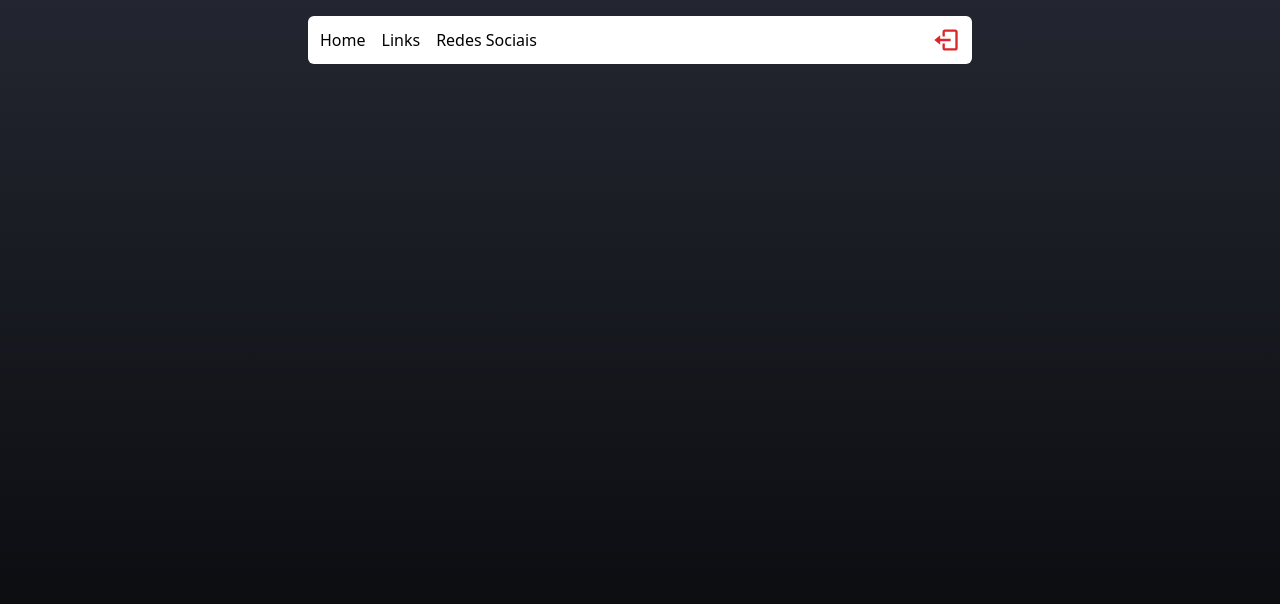
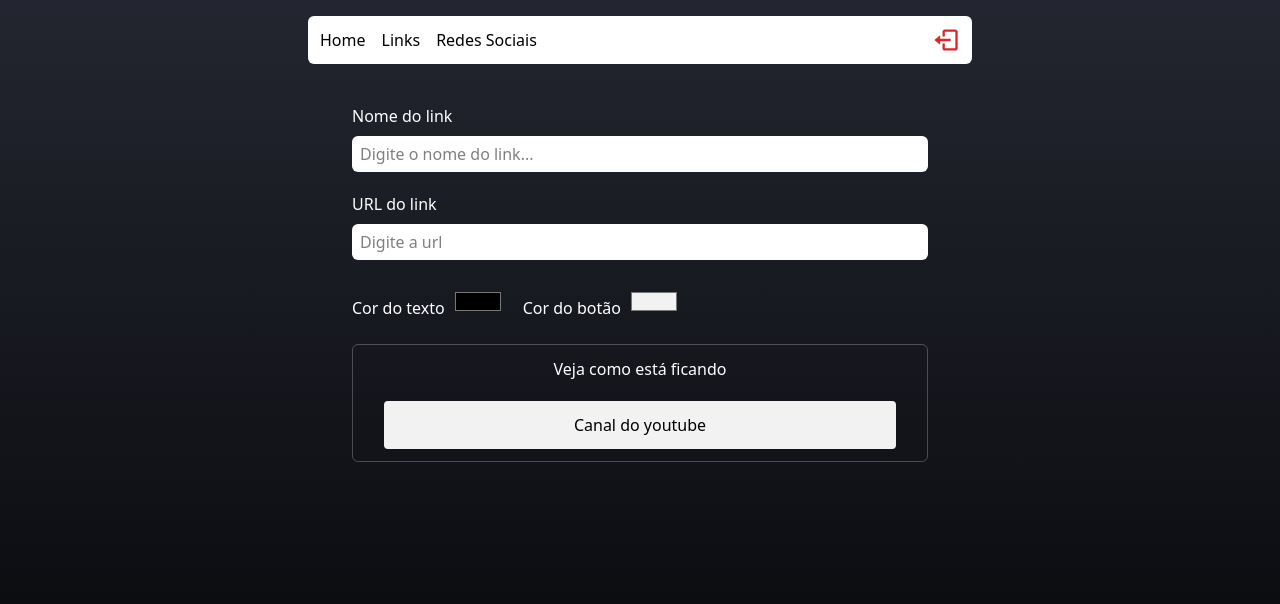
Before and after one commit to gDorigon/projeto-links, a React (Vite) app: page /admin in a window 1280 px wide. Shown: the top 604 px of the page. Built offline with nearby package versions, Linux system fonts and the light colour scheme; no server answers; sample sign-in values are in the browser's storage.

Commit message:
Adicionando preview do botão de link

```diff
--- a/src/pages/admin/index.tsx
+++ b/src/pages/admin/index.tsx
@@ -1,10 +1,71 @@
 import { Header } from "../../components/header";
+import { Input } from "../../components/Input";
+import { useState } from "react";
 
 
 export function Admin() {
+
+    const [nameInput, setNameInput] = useState("")
+    const [urlInput, setUrlInput] = useState("")
+    const [textColorInput, setTextColorInput] = useState("#000")
+    const [backgroundColorInput, setBackgroundColorInput] = useState("#f2f2f2")
     return (
         <div className="flex items-center flex-col min-h-screen pb-7 px-2">
             <Header />
+
+
+            <form className="flex flex-col mt-8 mb-3 w-full max-w-xl">
+
+                <label className="text-white font-medium mt-2 mb-2"> Nome do link</label>
+                <Input
+                    placeholder="Digite o nome do link..."
+                    value={nameInput}
+                    onChange={(e) => setNameInput(e.target.value)}
+                />
+
+
+                <label className="text-white font-medium mt-2 mb-2"> URL do link</label>
+                <Input
+                    type="url"
+                    placeholder="Digite a url"
+                    value={urlInput}
+                    onChange={(e) => setUrlInput(e.target.value)}
+                />
+
+                <section className="flex my-4 gap-5">
+                    <div className="flex gap-2">
+                        <label className="text-white font-medium mt-2 mb-2">Cor do texto</label>
+
+                        <input
+                            type="color"
+                            value={textColorInput}
+                            onChange={(e) => setTextColorInput(e.target.value)}
+                        />
+                    </div>
+
+                    <div className="flex gap-2">
+                        <label className="text-white font-medium mt-2 mb-2">Cor do botão</label>
+
+                        <input
+                            type="color"
+                            value={backgroundColorInput}
+                            onChange={(e) => setBackgroundColorInput(e.target.value)}
+                        />
+                    </div>
+                </section>
+
+                <div className="flex items-center justify-start flex-col mb-7 p-1 border-gray-100/25 border rounded-md">
+                    <label className="text-white font-medium mt-2 mb-3">Veja como está ficando</label>
+                    <article
+                        className="w-11/12 max-w-lg flex flex-col items-center justify-between bg-zinc-900 rounded px px-1 py-3"
+
+                        style={{ marginBottom: 8, marginTop: 8, backgroundColor: backgroundColorInput, color: textColorInput }}
+                    >
+                        <p className="font-medium">Canal do youtube</p>
+                    </article>
+                </div>
+
+            </form>
         </div>
     )
 }
```
